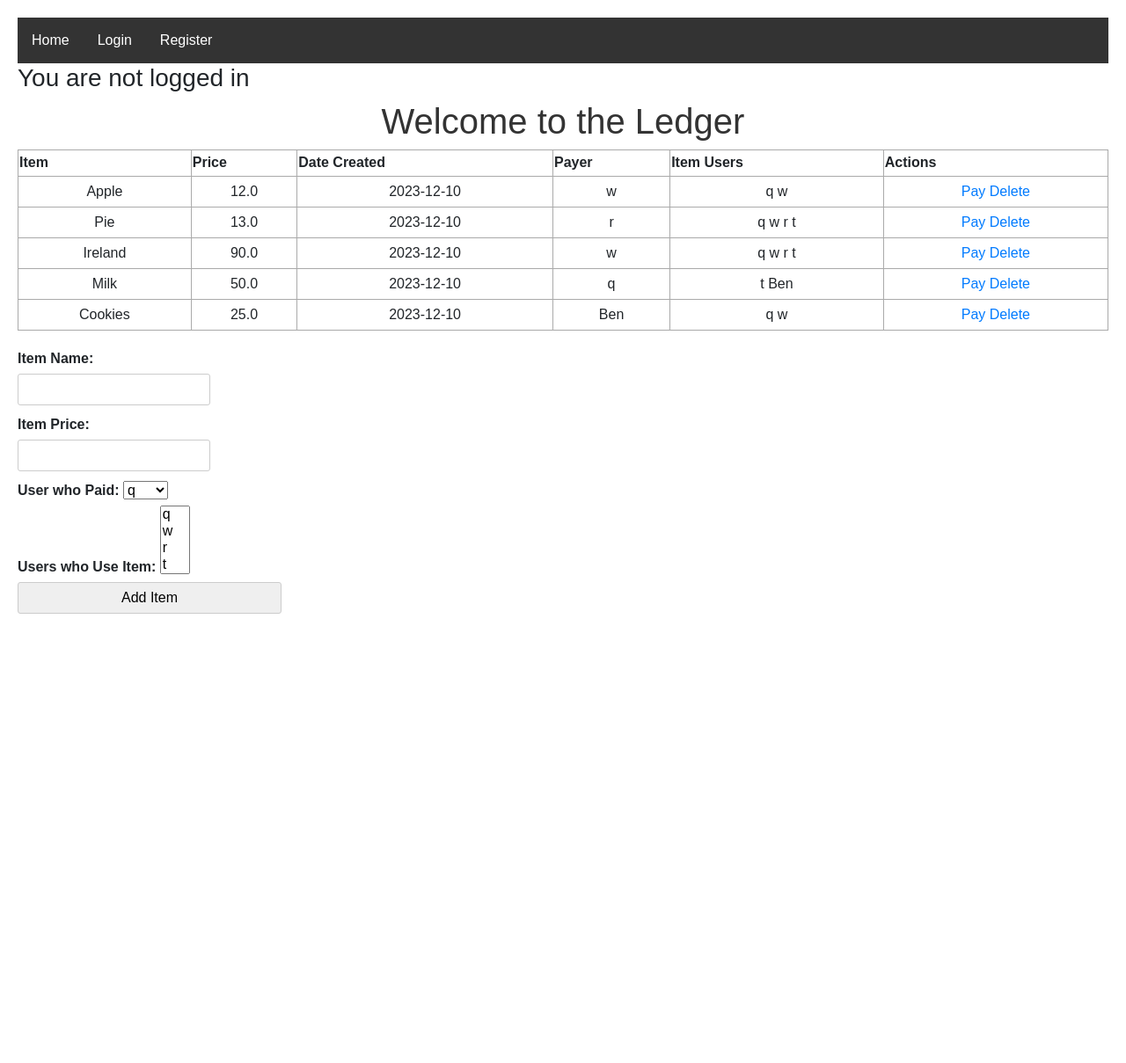
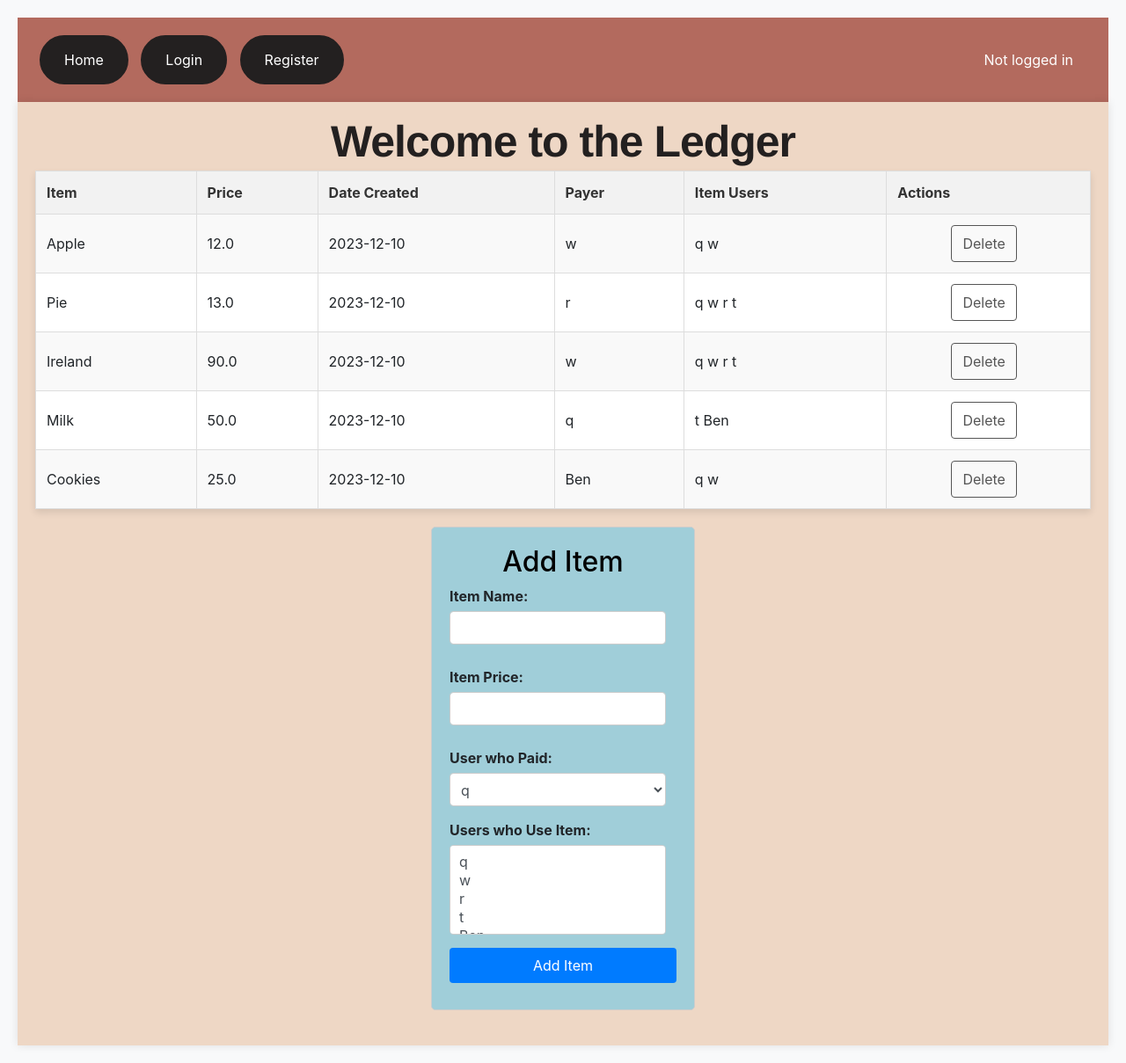
Before and after one commit to beknobloch/Roommate-Helper, a Flask app: page /ledger in a window 1280 px wide. Shown: the whole page at 88% size. Before the commit the page ends 698 px from the top, so only its background shows below. Run offline with Flask 3, Linux system fonts and the light colour scheme; data comes from the database, SQL or seed files in the repository; both versions use the stored data as it was after the commit.

Commit message:
Made it pretty with more css and some reformatting

```diff
--- a/static/css/main.css
+++ b/static/css/main.css
@@ -1,11 +1,26 @@
 body {
-        font-family: Arial, sans-serif;
-        padding: 20px;
+            background-color: #f8f9fa; /* Optional: Adding a light background color */
+            padding: 20px; /* Optional: Adjusting overall padding */
+        }
+
+        .main-container {
+            background-color: #EED7C5; /* Box background color */
+            padding: 20px; /* Padding inside the box */
+            box-shadow: 0px 0px 10px rgba(0, 0, 0, 0.1); /* Optional: Adding a shadow */
         }
 
       h1 {
-        color: #333;
+        color: #232020;
+          font-family: 'Helvetica Neue', sans-serif;
+          font-size: 50px;
+          font-weight: bold;
+          letter-spacing: -1px;
+          line-height: 1;
           text-align: center;
+      }
+      h2 {
+          text-align: center;
+          color: black;
       }
 
       form {
@@ -16,40 +31,76 @@ body {
       }
 
           nav {
-          background-color: #333; /* Background color */
+        background-color: #B36A5E; /* Background color */
         overflow: hidden;
+        display: flex; /* Use flexbox for layout */
+        justify-content: space-between; /* Space between elements */
+        align-items: center; /* Align items vertically */
+        padding: 20px 20px; /* Padding for the entire navbar */
     }
 
     nav a {
-        float: left; /* Float the links to the left */
-        display: block; /* Display as block element */
         color: white; /* Text color */
         text-align: center; /* Center-align text */
-        padding: 14px 16px; /* Padding around the links */
+        padding: 14px 26px; /* Padding around the links */
         text-decoration: none; /* Remove underline */
+        border-radius: 32px; /* Make the border circular */
+        border: 2px solid #232020; /* Border style */
+        display: inline-block; /* Ensures elements are displayed inline */
+        background-color: #232020;
+        margin: 0 5px;
     }
 
     nav a:hover {
         background-color: #ddd; /* Background color on hover */
-        color: black; /* Text color on hover */
+        color: #232020; /* Text color on hover */
+        text-decoration: none;
     }
 
-      table, td, th {
-            border: 1px solid #aaa;
+    .logged-in-message {
+        color: white; /* Text color for logged in message */
+        margin-left: auto; /* Margin for separation */
+        padding-right: 20px; /* Add some padding for spacing */
     }
 
       table {
+        width: 100%;
         border-collapse: collapse;
-            width: 100%;
+        margin-bottom: 20px;
+        box-shadow: 0 4px 8px rgba(0, 0, 0, 0.1);
+        background-color: #fff;
     }
-
+    th, td {
+        border: 1px solid #ddd;
+        padding: 12px;
+        text-align: left;
+    }
     th {
-            height: 30px;
+        background-color: #f2f2f2;
+        color: #333;
     }
-
-        td {
+    tr:nth-child(even) {
+        background-color: #f9f9f9;
+    }
+    tr:hover {
+        background-color: #f2f2f2;
+    }
+    .action-links {
         text-align: center;
-            padding: 5px;
+    }
+    .action-links a {
+        display: inline-block;
+        padding: 8px 12px;
+        text-decoration: none;
+        margin-right: 10px;
+        border: 1px solid #555;
+        color: #555;
+        border-radius: 4px;
+        transition: all 0.3s ease;
+    }
+    .action-links a:hover {
+        background-color: #555;
+        color: #fff;
     }
 
 
@@ -91,3 +142,51 @@ body {
       #dict {
         margin-top: 20px;
       }
+
+      /* Basic form styles */
+.custom-form {
+  width: 300px;
+  margin: 20px auto;
+  padding: 20px;
+  border: 1px solid #ccc;
+  border-radius: 5px;
+  background-color: #A0CED9;
+}
+
+/* Style for form groups (labels + inputs/selects) */
+.form-group {
+  margin-bottom: 15px;
+}
+
+/* Style for labels */
+.form-group label {
+  display: block;
+  font-weight: bold;
+  margin-bottom: 5px;
+}
+
+/* Style for text inputs and selects */
+.form-control {
+  width: calc(100% - 12px);
+  padding: 8px;
+  border-radius: 4px;
+  border: 1px solid #ccc;
+}
+
+/* Style for submit button */
+.btn {
+  padding: 8px 15px;
+  border-radius: 4px;
+  border: none;
+  cursor: pointer;
+}
+
+/* Styles for button colors on hover and active */
+.btn-primary {
+  background-color: #007bff;
+  color: white;
+}
+
+.btn-primary:hover {
+  background-color: #0056b3;
+}
--- a/templates/account.html
+++ b/templates/account.html
@@ -20,11 +20,11 @@
                     <td>{{ user.balance }}</td>
                     <td>{{ user.date_created.date() }}</td>
                     {% if user == current_user %}
-                    <td>
+                    <td class="action-links">
                         <a href="/delete/{{ user.id }}">DELETE Account</a>
                     </td>
                     {% else: %}
-                    <td>
+                    <td class="action-links">
                         <a href="/pay/{{ user.id }}">Pay Account</a>
                     </td>
                     {% endif %}
--- a/templates/base.html
+++ b/templates/base.html
@@ -12,22 +12,32 @@
     {% block head %}{% endblock %}
 </head>
 <body>
+    <nav>
+        <div class="logo">
+            <!-- Your logo or site title -->
+        </div>
+
         {% if current_user.is_authenticated %}
-    <nav>
+            <div>
                 <a href="{{ url_for('index') }}">Home</a>
                 <a href="{{ url_for('account') }}">Account</a>
                 <a href="{{ url_for('ledger') }}">Ledger</a>
                 <a href="/logout">Logout</a>
-    </nav>
-    <h3>You are logged in as "{{ current_user.username }}"</h3>
+            </div>
+            <div class="logged-in-message">
+                    Logged in as: {{ current_user.username }}
+            </div>
         {% else %}
-    <nav>
+            <div>
                 <a href="{{ url_for('index') }}">Home</a>
                 <a href="{{ url_for('login') }}">Login</a>
                 <a href="{{ url_for('register') }}">Register</a>
+            </div>
+            <div class="logged-in-message">
+                    Not logged in
+            </div>
+        {% endif %}
     </nav>
-    <h3>You are not logged in</h3>
-  {% endif %}
-  {% block body %}{% endblock %}
+    <div class="main-container">{% block body %}{% endblock %}</div>
 </body>
 </html>
--- a/templates/index.html
+++ b/templates/index.html
@@ -15,7 +15,6 @@
                 <th>Date Created</th>
                 <th>Payer</th>
                 <th>Item Users</th>
-                <th>Actions</th>
             </tr>
             {% for item in items %}
                 {% if current_user in item.users and current_user.id != item.payerID%}
@@ -36,10 +35,6 @@
                             {{ user.username }}
                         {% endfor %}
                     </td>
-                    <td>
-                        <a href="/pay/{{ item.id }}">Pay</a>
-                        <a href="/deleteItem/{{ item.id }}">Delete</a>
-                    </td>
                 </tr>
 
                 {% endif %}
--- a/templates/ledger.html
+++ b/templates/ledger.html
@@ -34,8 +34,7 @@
                             {{ user.username }}
                         {% endfor %}
                     </td>
-                    <td>
-                        <a href="/pay/{{ item.id }}">Pay</a>
+                    <td class="action-links">
                         <a href="/deleteItem/{{ item.id }}">Delete</a>
                     </td>
                 </tr>
@@ -43,31 +42,32 @@
         </table>
     </div>
 
-    <form action="/addItem" method='POST'>
-    <div class="itemName">
+<form action="/addItem" method='POST' class="custom-form">
+<h2>Add Item</h2>
+    <div class="form-group">
         <label for="itemName">Item Name:</label>
-        <input type="text" name="itemName" id="itemName"/>
+        <input type="text" name="itemName" id="itemName" class="form-control"/>
     </div>
-    <div class="itemPrice">
+    <div class="form-group">
         <label for="itemPrice">Item Price:</label>
-        <input type="number" name="itemPrice" id="itemPrice"/>
+        <input type="number" name="itemPrice" id="itemPrice" class="form-control"/>
     </div>
-    <div class="payerID">
+    <div class="form-group">
         <label for="payerID">User who Paid:</label>
-  <select id="payerID" name="payerID">
+        <select id="payerID" name="payerID" class="form-control">
             {% for user in users %}
                 <option value="{{ user.id }}">{{ user.username }}</option>
             {% endfor %}
         </select>
     </div>
-        <div class="itemUsers">
+    <div class="form-group">
         <label for="itemUsers">Users who Use Item:</label>
-      <select id="itemUsers" name="itemUsers" multiple>
+        <select id="itemUsers" name="itemUsers" multiple class="form-control">
             {% for user in users %}
                 <option value="{{ user.id }}">{{ user.username }}</option>
             {% endfor %}
         </select>
     </div>
-    <input type="submit" value="Add Item">
+    <input type="submit" value="Add Item" class="btn btn-primary">
 </form>
 {% endblock %}
```
Also changed, not shown: instance/test.db. Lines whose indentation alone changed are shown as unchanged.
